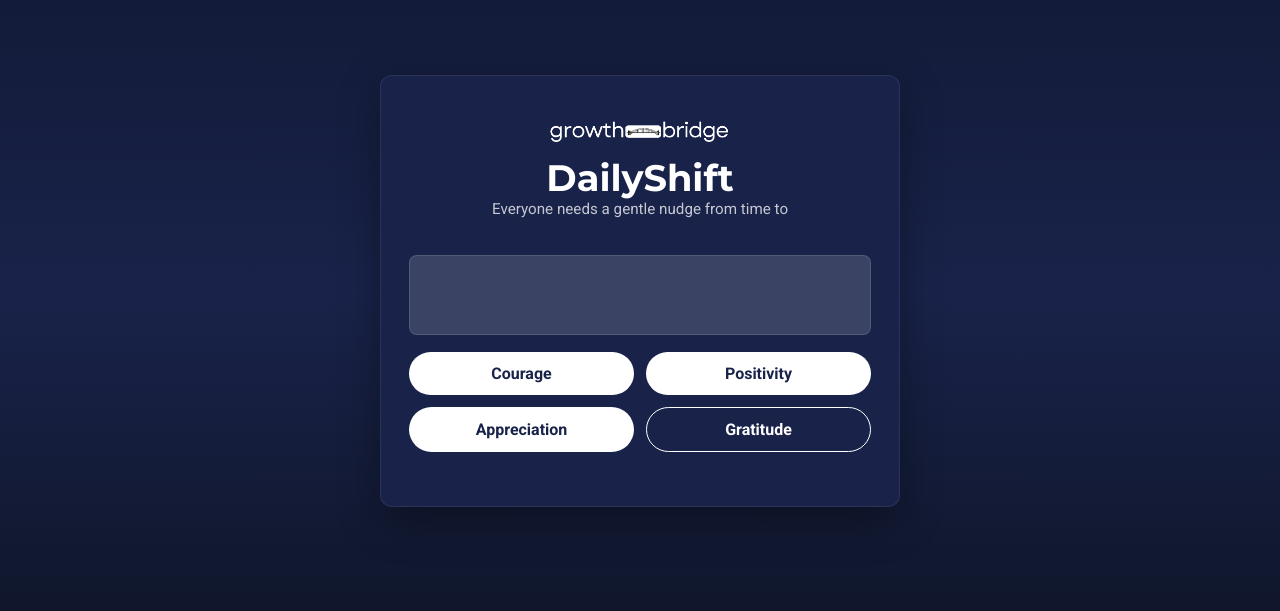
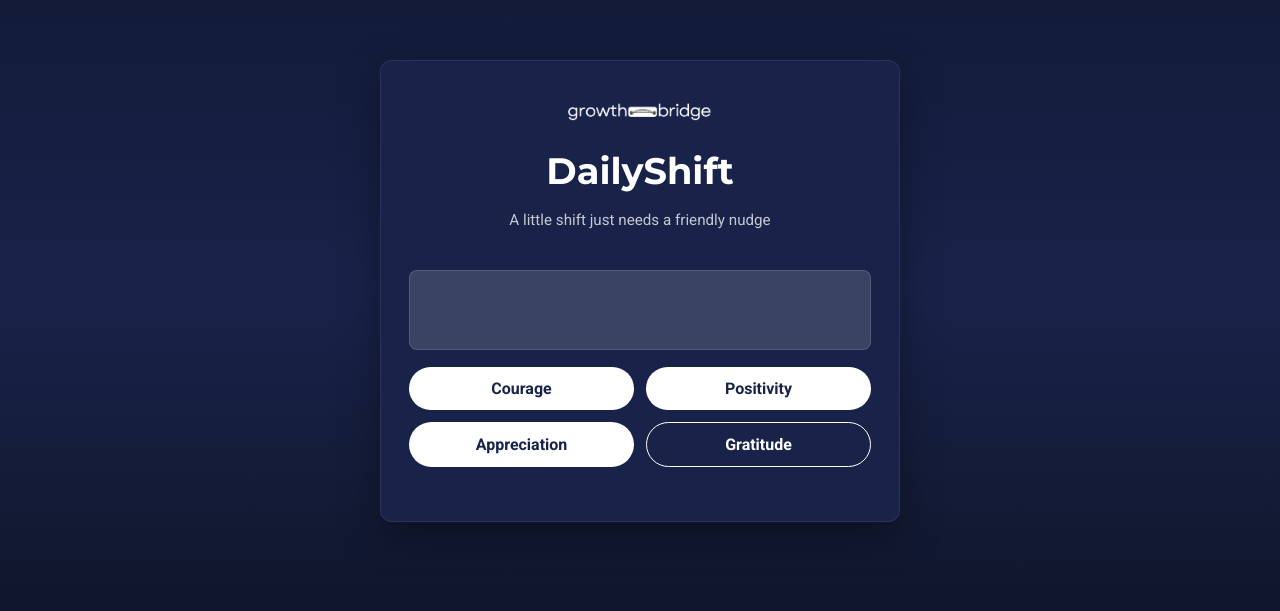
Before and after one commit to mattburden-gb/dailyshift-app, a browser extension: page Kudos Delight/index.html in a window 1280 px wide. Shown: the part 117-728 px from the top of the page. Drawn offline with Linux system fonts and the light colour scheme.

Commit message:
Tweak subtitle and limit animation to statement text

```diff
--- a/Kudos Delight/index.css
+++ b/Kudos Delight/index.css
@@ -78,7 +78,8 @@ body {
 
 /* Logo image */
 .brand-logo {
-  height: 40px;            /* adjust if needed */
+  height: 32px;            /* adjust if needed */
+  margin-bottom: 16px;
   width: auto;
   display: block;
 }
@@ -92,13 +93,28 @@ body {
   color: var(--gb-accent);
 }
 .subtitle {
-  font-family: var(--gb-font-body, "Roboto", sans-serif);
+  font-family: "Roboto", -apple-system, BlinkMacSystemFont, "Segoe UI", sans-serif;
   font-size: 0.95rem;
   color: rgba(255, 255, 255, 0.75);
-  margin-top: -6px;
-  margin-bottom: 20px;
+  margin-top: 12px;          /* more gap below the heading */
+  margin-bottom: 24px;       /* nice gap above the box */
   text-align: center;
+  opacity: 0;                /* start hidden for animation */
+  animation: subtitleSlide 0.7s ease-out forwards;
+  animation-delay: 0.2s;     /* starts shortly after load */
 }
+
+@keyframes subtitleSlide {
+  from {
+    opacity: 0;
+    transform: translateX(-12px);
+  }
+  to {
+    opacity: 1;
+    transform: translateX(0);
+  }
+}
+
 .display {
   background-color: rgba(255, 255, 255, 0.08);
   border: 1px solid rgba(255, 255, 255, 0.12);
@@ -123,6 +139,27 @@ body {
   from { opacity: 0; transform: translateY(4px); }
   to { opacity: 1; transform: translateY(0); }
 }
+
+.display-text {
+  display: inline-block;
+  opacity: 0; /* will be set to 1 by animation */
+}
+
+.display-text.fade-in {
+  animation: fadeIn 0.45s ease-out forwards;
+}
+
+@keyframes fadeIn {
+  from {
+    opacity: 0;
+    transform: translateY(4px);
+  }
+  to {
+    opacity: 1;
+    transform: translateY(0);
+  }
+}
+
 
 .actions {
   display: flex;
--- a/Kudos Delight/index.html
+++ b/Kudos Delight/index.html
@@ -43,11 +43,14 @@
             class="brand-logo"
           />
           <h1>DailyShift</h1>
-          <p class="subtitle">Everyone needs a gentle nudge from time to</p>
+          <p class="subtitle">A little shift just needs a friendly nudge</p>
         </div>
 
         <!-- Display area for affirmations / reminders -->
-        <p class="display" id="compliment-display"></p>
+        <p class="display">
+          <span id="compliment-display" class="display-text"></span>
+        </p>
+
 
         <!-- Main action buttons -->
         <div class="actions">
```
